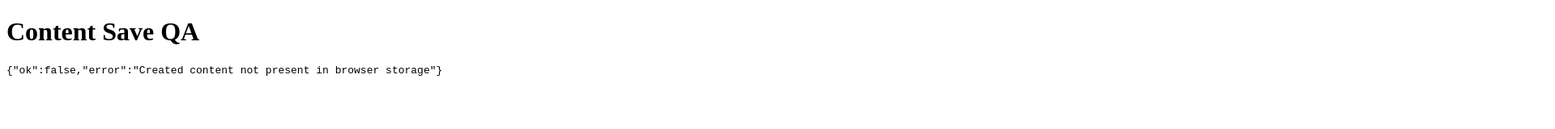
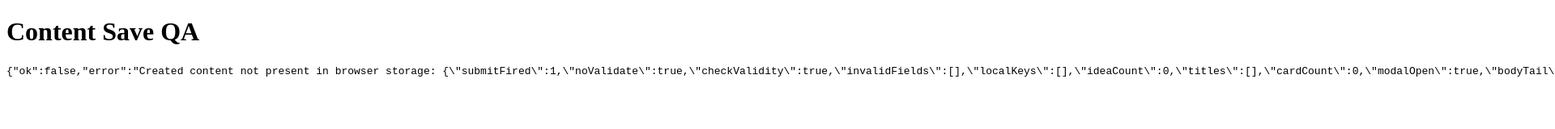
Before and after one commit to rapscreativeindonesia-hash/Rizkyhidayat, a website: page public/__qa_content_save_20261125.html in a window 1280 px wide. Shown: the top 160 px of the page at 81% size, 1920 px wide, since content can reach past the window. Drawn offline with Linux system fonts and the light colour scheme; no server answers.

Commit message:
Expose Content save regression browser diagnostics for native validation and localStorage failures

```diff
--- a/public/__qa_content_save_20261125.html
+++ b/public/__qa_content_save_20261125.html
@@ -22,8 +22,10 @@ async function run(){
   const item=(local.ideas||[]).find(x=>x.title===title);
   const count1=(d.querySelectorAll(".rh-project-card")||[]).length;
   const hadModal=d.getElementById("modal-layer")?.classList.contains("open");
-  ensure(fired===1,"Form submit did not fire; HTML validation may block");
-  ensure(item,"Created content not present in browser storage");
+  const diagnostics={submitFired:fired,noValidate:form.noValidate,checkValidity:form.checkValidity(),invalidFields:[...form.elements].filter(e=>e.willValidate&&!e.checkValidity()).map(e=>({name:e.name,type:e.type,value:e.value,reason:e.validationMessage})),localKeys:Object.keys(local),ideaCount:(local.ideas||[]).length,titles:(local.ideas||[]).map(x=>x.title).slice(0,5),cardCount:count1,modalOpen:hadModal,notice:d.getElementById("save-notice")?.textContent,bodyTail:d.body.innerText.slice(-330),contentID:form.dataset.draftContentId};
+  report({stage:"post-submit",...diagnostics});
+  ensure(fired===1,"Submit blocked: "+JSON.stringify(diagnostics));
+  ensure(item,"Created content not present in browser storage: "+JSON.stringify(diagnostics));
   ensure(count1>=1,"Created content not visible in Content list");
   ensure(!hadModal,"Form did not close after save");
   f.onload=null;
```
